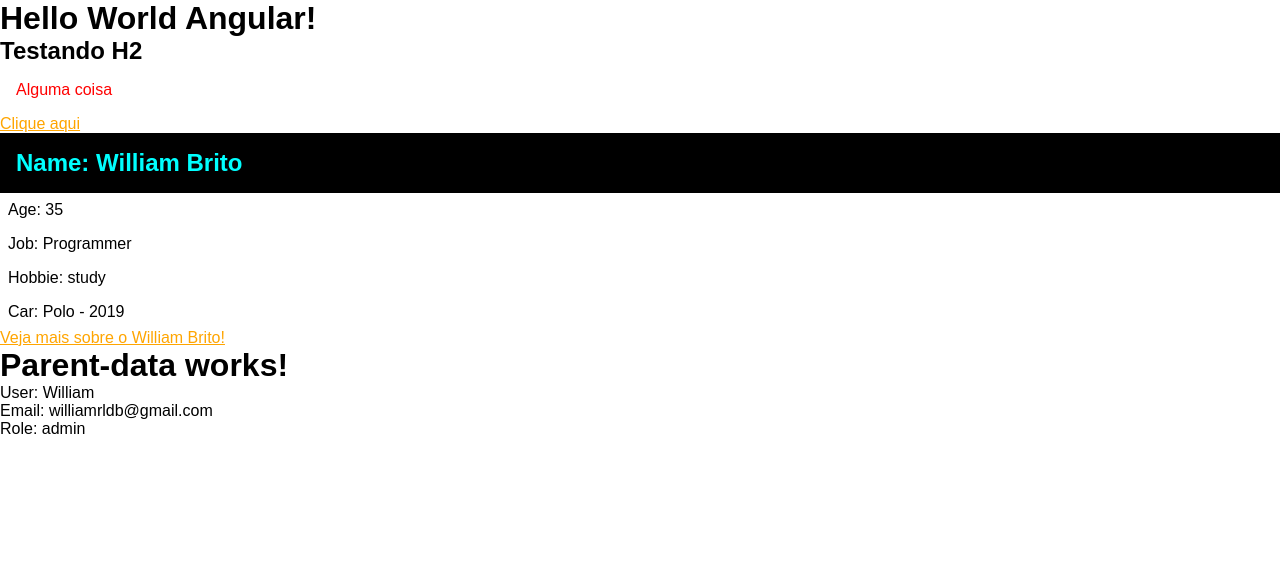
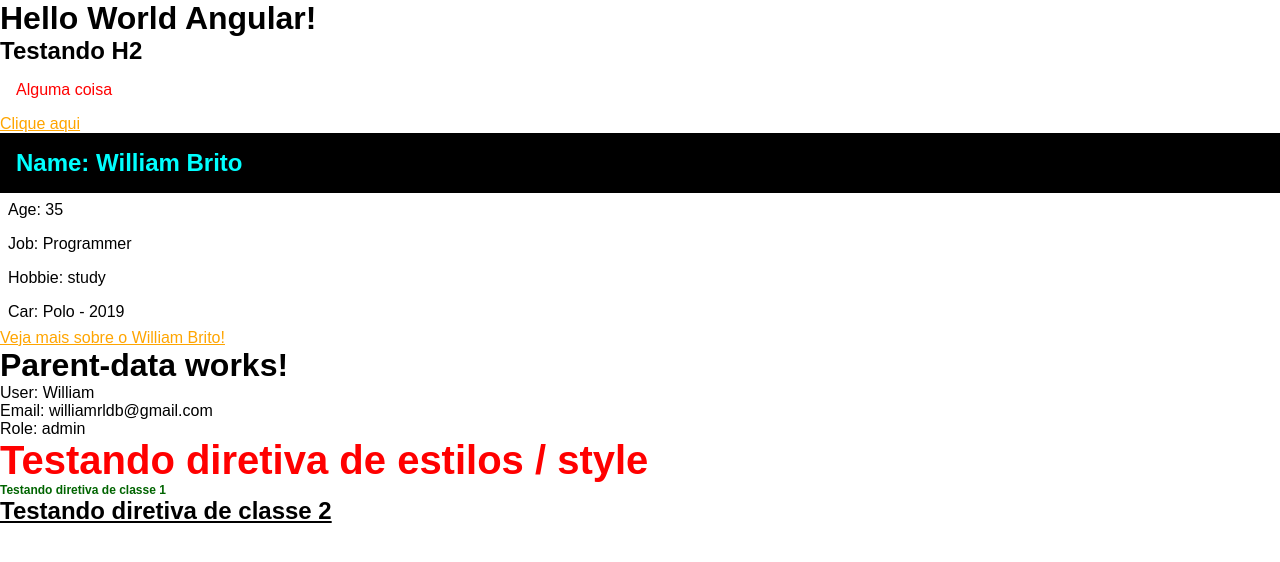
Before and after one commit to williamrlbrito/curso-angular-yt, an Angular app: page / in a window 1280 px wide. Shown: the top 562 px of the page. Built offline with nearby package versions, Linux system fonts and the light colour scheme.

Commit message:
--Curso Angular 13: Diretivas do Angular

```diff
--- a/src/app/app.component.html
+++ b/src/app/app.component.html
@@ -6,3 +6,4 @@
 </div>
 <app-first-component></app-first-component>
 <app-parent-data [name]="userName" [userData]="userData"></app-parent-data>
+<app-directives></app-directives>
--- a/src/app/app.module.ts
+++ b/src/app/app.module.ts
@@ -4,9 +4,10 @@ import { BrowserModule } from '@angular/platform-browser';
 import { AppComponent } from './app.component';
 import { FirstComponentComponent } from './components/first-component/first-component.component';
 import { ParentDataComponent } from './components/parent-data/parent-data.component';
+import { DirectivesComponent } from './components/directives/directives.component';
 
 @NgModule({
-  declarations: [AppComponent, FirstComponentComponent, ParentDataComponent],
+  declarations: [AppComponent, FirstComponentComponent, ParentDataComponent, DirectivesComponent],
   imports: [BrowserModule],
   providers: [],
   bootstrap: [AppComponent],
--- /dev/null
+++ b/src/app/components/directives/directives.component.css
@@ -0,0 +1,11 @@
+.small-title {
+  font-size: 12px;
+}
+
+.green-title {
+  color: darkgreen;
+}
+
+.underline-title {
+  text-decoration: underline;
+}
--- /dev/null
+++ b/src/app/components/directives/directives.component.html
@@ -0,0 +1,6 @@
+<h2 [ngStyle]="{ 'font-size': size + 'px', 'font-family': font, color: color }">
+  Testando diretiva de estilos / style
+</h2>
+
+<h2 [ngClass]="classes">Testando diretiva de classe 1</h2>
+<h2 [ngClass]="underline">Testando diretiva de classe 2</h2>
--- /dev/null
+++ b/src/app/components/directives/directives.component.ts
@@ -0,0 +1,16 @@
+import { Component } from '@angular/core';
+
+@Component({
+  selector: 'app-directives',
+  templateUrl: './directives.component.html',
+  styleUrls: ['./directives.component.css'],
+})
+export class DirectivesComponent {
+  size = 40;
+  font = 'Arial';
+  color = 'red';
+
+  classes = ['green-title', 'small-title'];
+
+  underline = 'underline-title';
+}
```
Also changed, not shown: 1 other file (tests, documents, lock files or other folders).
